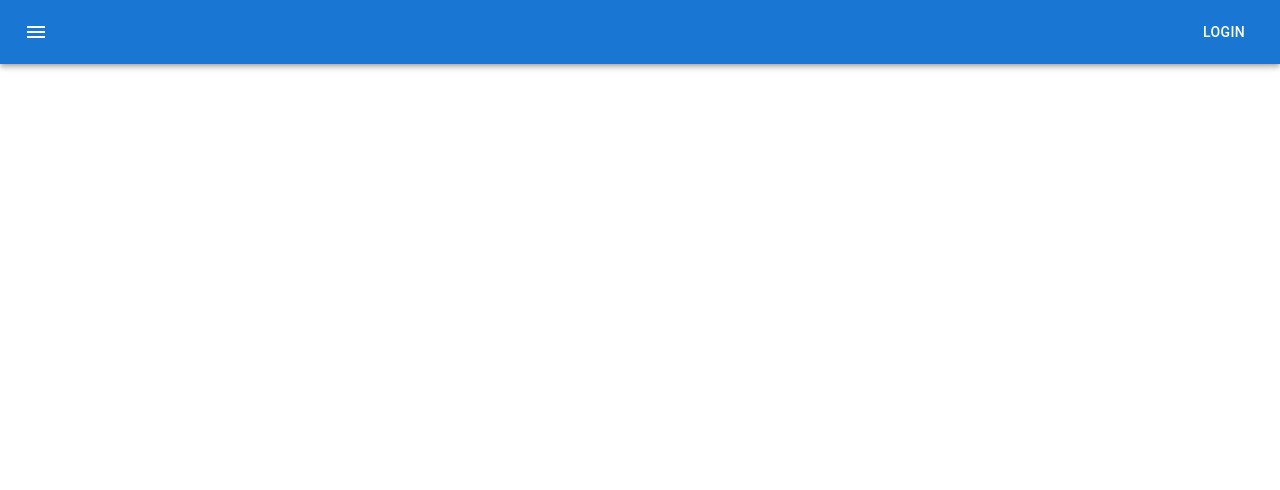
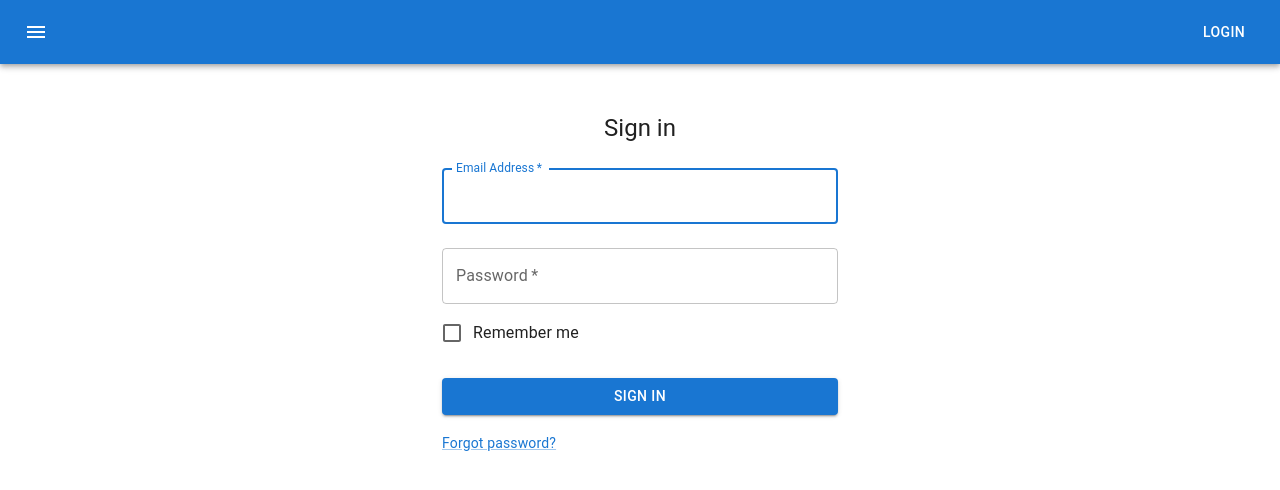
Before and after one commit to Aeluxx/cs520-final, a React (Create React App) app in the folder frontend/: page /login in a window 1280 px wide. Before the commit this address had no page. Shown: the top 490 px of the page. Built offline with nearby package versions, Linux system fonts and the light colour scheme.

Commit message:
Adds login

```diff
--- a/frontend/src/App.tsx
+++ b/frontend/src/App.tsx
@@ -4,6 +4,7 @@ import NavBar from './components/NavBar'
 import Dashboard from './pages/Dashboard'
 import Edit from './pages/Edit'
 import { ThemeProvider, createTheme } from '@mui/material/styles'
+import Login from './pages/Login'
 declare module '@mui/material/styles' {
   interface Theme {
     background: {
@@ -36,6 +37,7 @@ const App = () => {
         <NavBar />
         <Routes>
           <Route path='/' element={<Dashboard />} />
+          <Route path='/login' element={<Login />} />
           <Route path='edit' element={<Edit />}>
             <Route path=':docId' element={<Edit />} />
           </Route>
--- /dev/null
+++ b/frontend/src/pages/Login/Login.tsx
@@ -0,0 +1,92 @@
+// Copied from
+// https://github.com/mui-org/material-ui/blob/next/docs/src/pages/getting-started/templates/sign-in/SignIn.tsx
+
+import Button from '@mui/material/Button'
+import CssBaseline from '@mui/material/CssBaseline'
+import TextField from '@mui/material/TextField'
+import FormControlLabel from '@mui/material/FormControlLabel'
+import Checkbox from '@mui/material/Checkbox'
+import Link from '@mui/material/Link'
+import Grid from '@mui/material/Grid'
+import Box from '@mui/material/Box'
+import Typography from '@mui/material/Typography'
+import Container from '@mui/material/Container'
+import { createTheme, ThemeProvider } from '@mui/material/styles'
+import { useState } from 'react'
+import { useNavigate } from 'react-router'
+
+// function Copyright(props: any) {
+//   return (
+//     <Typography variant="body2" color="text.secondary" align="center" {...props}>
+//       {'Copyright © '}
+//       <Link color="inherit" href="https://material-ui.com/">
+//         Your Website
+//       </Link>{' '}
+//       {new Date().getFullYear()}
+//       {'.'}
+//     </Typography>
+//   );
+// }
+
+// https://stackoverflow.com/questions/46155/how-to-validate-an-email-address-in-javascript
+function validateEmail(email: any) {
+  const re =
+    /^(([^<>()[\]\\.,;:\s@"]+(\.[^<>()[\]\\.,;:\s@"]+)*)|(".+"))@((\[[0-9]{1,3}\.[0-9]{1,3}\.[0-9]{1,3}\.[0-9]{1,3}\])|(([a-zA-Z\-0-9]+\.)+[a-zA-Z]{2,}))$/
+  return re.test(String(email).toLowerCase())
+}
+
+const Login = props => {
+  const [errMessage, setErrMessage] = useState<string>('')
+
+  const navigate = useNavigate()
+
+  const handleSubmit = () => {
+    // TODO
+  }
+
+  return (
+      <Container component='main' maxWidth='xs'>
+        <CssBaseline />
+        <Box
+          sx={{
+            marginTop: 6,
+            display: 'flex',
+            flexDirection: 'column',
+            alignItems: 'center',
+          }}>
+          <Typography component='h1' variant='h5'>
+            Sign in
+          </Typography>
+          <Box component='form' onSubmit={handleSubmit} noValidate sx={{ mt: 1 }}>
+            <TextField margin='normal' required fullWidth id='email' label='Email Address' name='email' autoComplete='email' autoFocus />
+            <TextField
+              margin='normal'
+              required
+              fullWidth
+              name='password'
+              label='Password'
+              type='password'
+              id='password'
+              autoComplete='current-password'
+            />
+            <FormControlLabel control={<Checkbox value='remember' color='primary' />} label='Remember me' name='rememberMe' id='rememberMe' />
+            <Button type='submit' fullWidth variant='contained' sx={{ mt: 3, mb: 2 }}>
+              Sign In
+            </Button>
+            <Grid container>
+              <Grid item xs>
+                <Link href='#' variant='body2'>
+                  Forgot password?
+                </Link>
+              </Grid>
+            </Grid>
+          </Box>
+        </Box>
+        <Typography variant='caption' color='red'>
+          {errMessage}
+        </Typography>
+      </Container>
+  )
+}
+
+export default Login
--- /dev/null
+++ b/frontend/src/pages/Login/index.tsx
@@ -0,0 +1 @@
+export { default } from './Login'
--- a/frontend/tsconfig.json
+++ b/frontend/tsconfig.json
@@ -1,5 +1,6 @@
 {
   "compilerOptions": {
+    "noImplicitAny": false,
     "target": "es5",
     "lib": [
       "dom",
```
